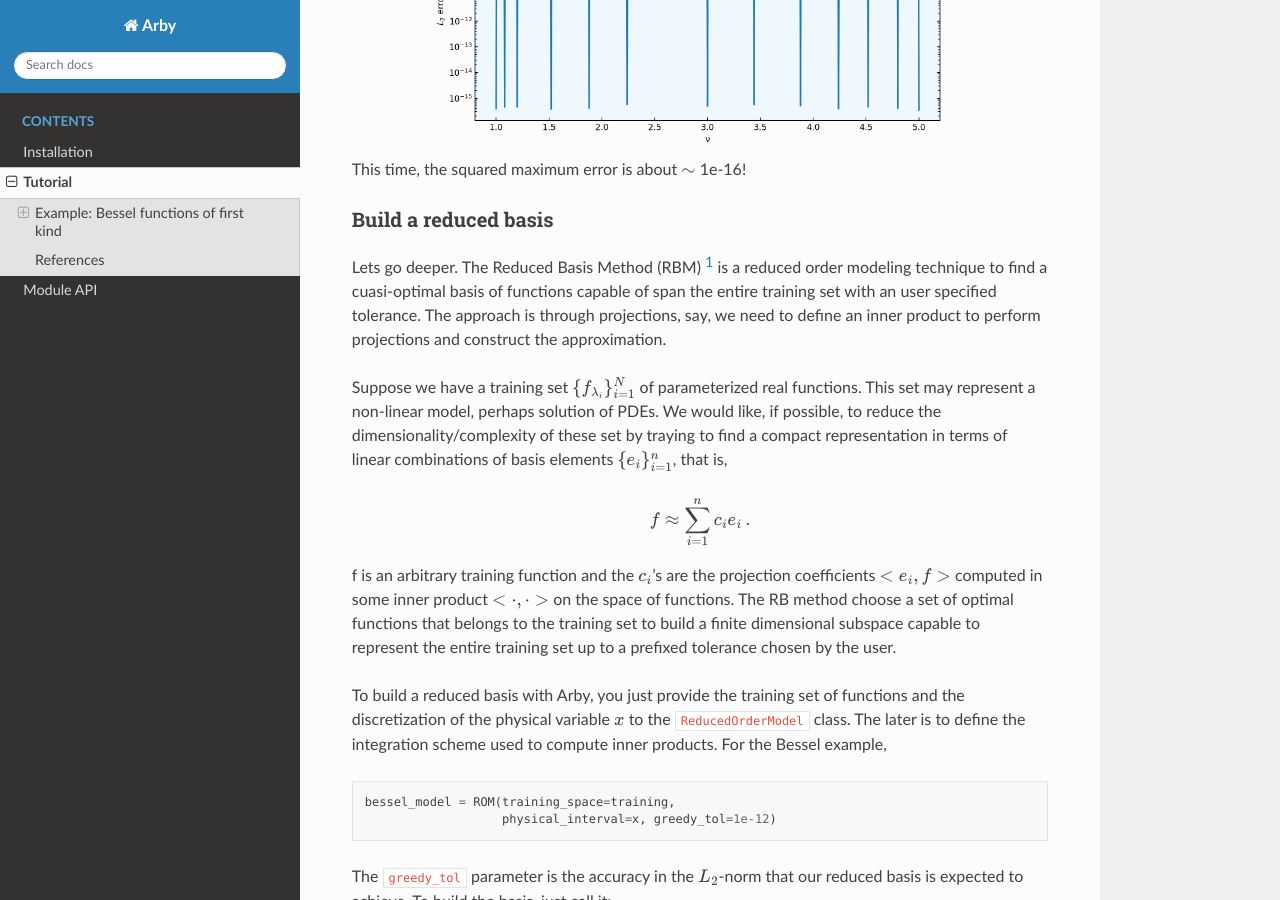
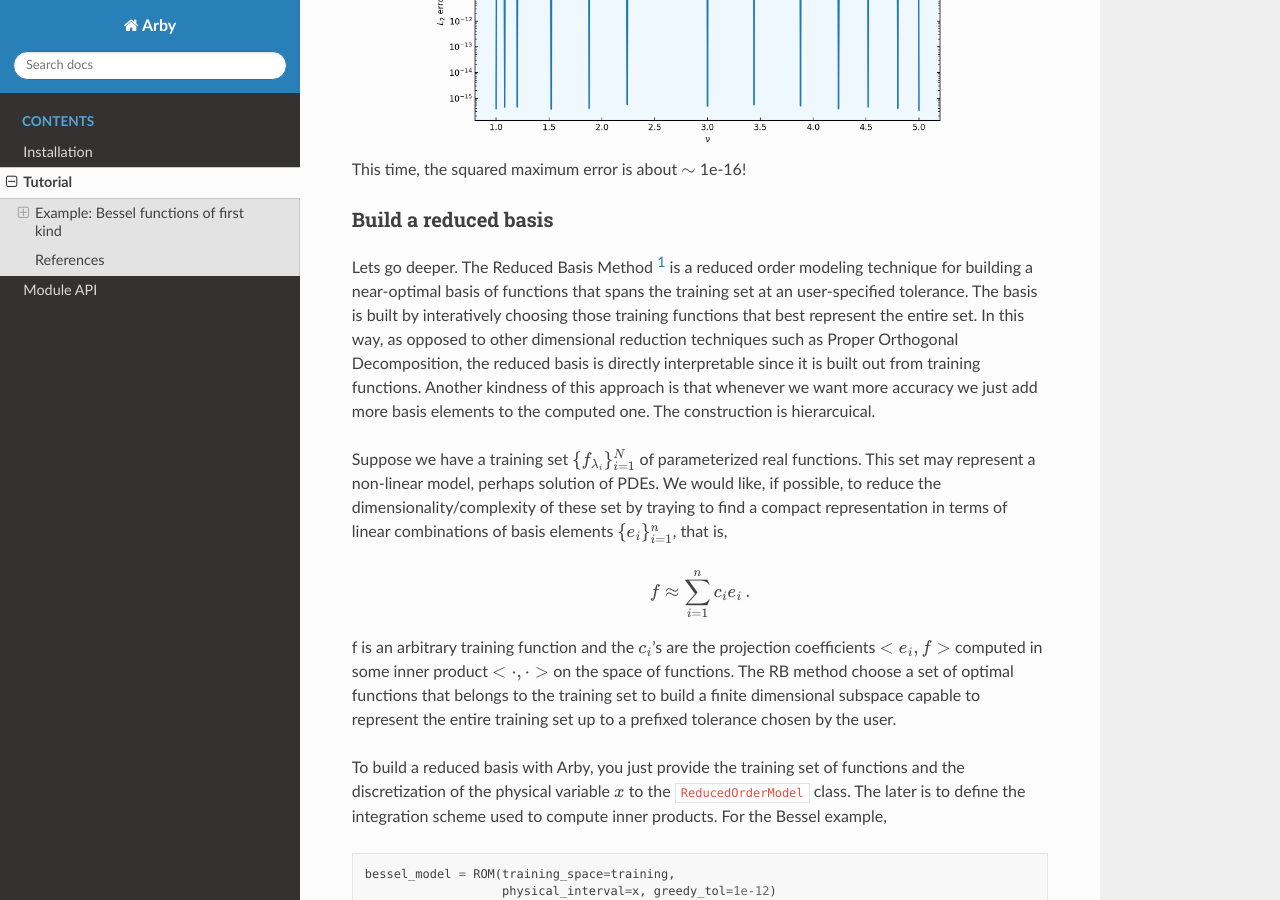
Before and after one commit to aaronuv/arby, a Sphinx documentation site: the page built from docs/source/tutorial.rst, in a window 1280 px wide and 900 px high, scrolled down 3899 px. Built offline with Sphinx 7.4.7 and the Read the Docs theme 2.0.0, drawn with Linux system fonts in a browser that asks for light colours; pages that are not in the unit, such as notebooks, are missing from menus; the version number could not be read and is left out.

Commit message:
Update tutorial.rst

```diff
--- a/docs/source/tutorial.rst
+++ b/docs/source/tutorial.rst
@@ -160,10 +160,13 @@ This time, the squared maximum error is about :math:`\sim` 1e-16!
 Build a reduced basis
 ^^^^^^^^^^^^^^^^^^^^^
 
-Lets go deeper. The Reduced Basis Method (RBM) [1]_ is a reduced order modeling technique to find a
-cuasi-optimal basis of functions capable of span the entire training set with an user specified tolerance.
-The approach is through projections, say, we need to define an inner product to perform projections
-and construct the approximation.
+Lets go deeper. The Reduced Basis Method [1]_ is a reduced order modeling technique for building a
+near-optimal basis of functions that spans the training set at an user-specified tolerance.
+The basis is built by interatively choosing those training functions that best represent the entire set.
+In this way, as opposed to other dimensional reduction techniques such as Proper Orthogonal Decomposition,
+the reduced basis is directly interpretable since it is built out from training functions. Another kindness
+of this approach is that whenever we want more accuracy we just add more basis elements to the computed one.
+The construction is hierarcuical.
 
 Suppose we have a training set :math:`\{f_{\lambda_i}\}_{i=1}^N` of parameterized real
 functions. This set may represent a non-linear model, perhaps solution of PDEs. We would
```
